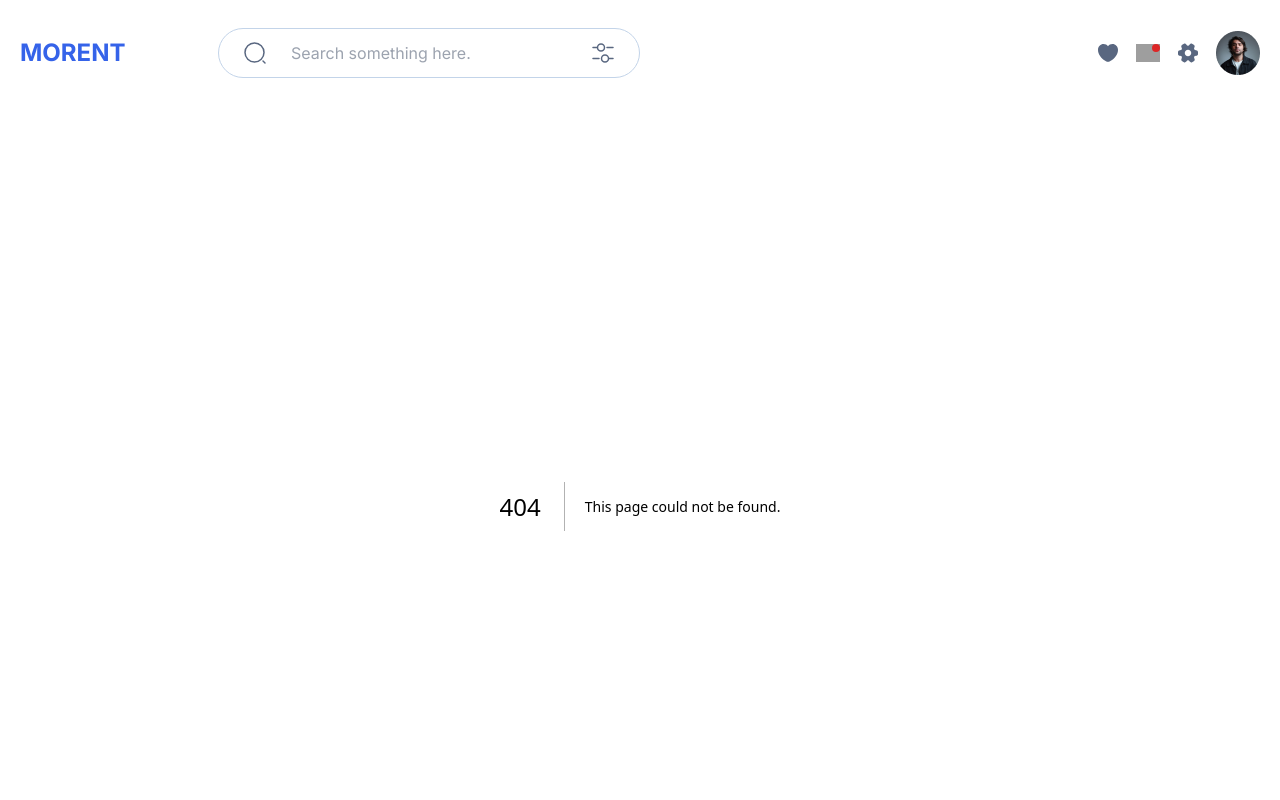
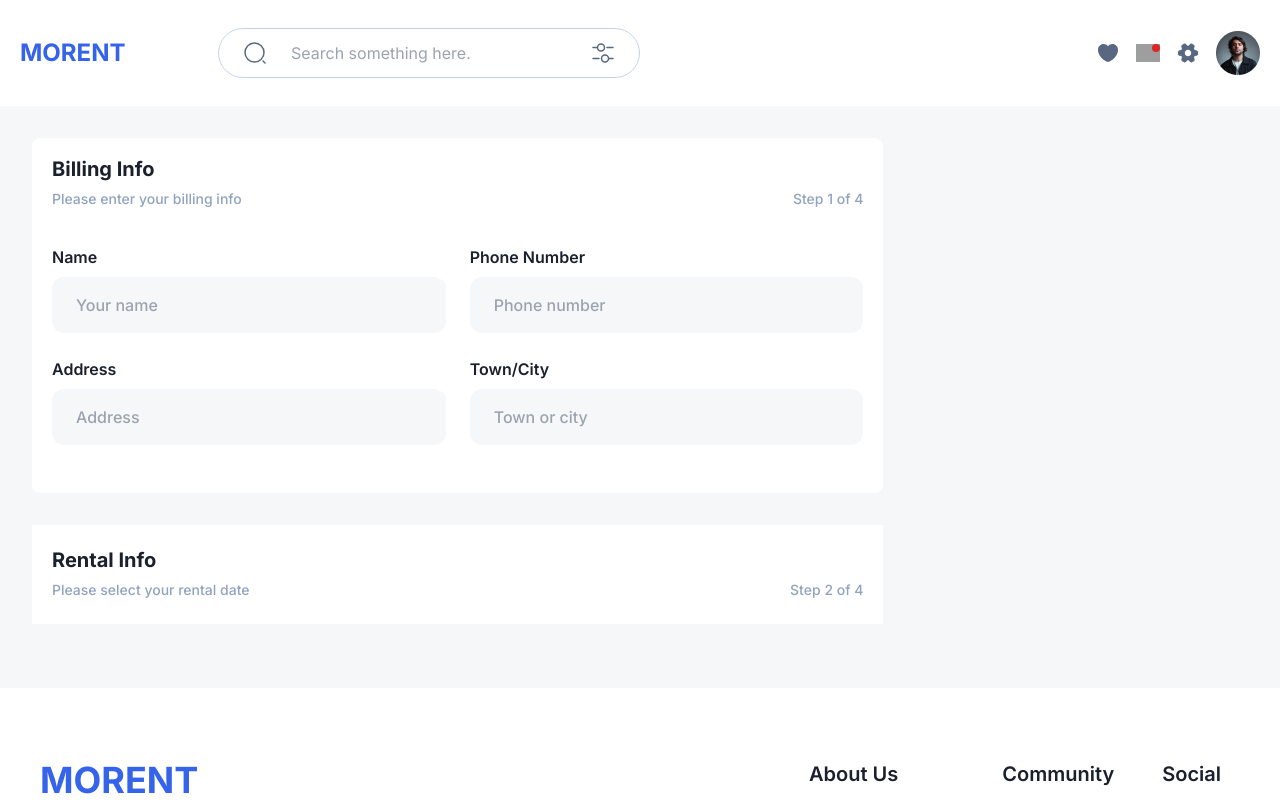
Before and after one commit to ShivaRajBadu/vehicle_rental, a Next.js app: page /rent-car in a window 1280 px wide. Before the commit this address had no page. Shown: the top 800 px of the page. Built offline with nearby package versions, Linux system fonts and the light colour scheme; grey boxes are pictures that could not be loaded.

Commit message:
build error fixes

```diff
--- a/src/app/globals.css
+++ b/src/app/globals.css
@@ -110,3 +110,11 @@ input[type="checkbox"]::before {
 input[type="checkbox"]:checked::before {
   transform: scale(1);
 }
+
+input[type="number"]::-webkit-inner-spin-button,
+input[type="number"]::-webkit-outer-spin-button {
+  -webkit-appearance: none;
+  -moz-appearance: none;
+  appearance: none;
+  margin: 0;
+}
--- /dev/null
+++ b/src/app/rent-car/page.tsx
@@ -0,0 +1,21 @@
+import CustomInput from "@/components/CustomInput";
+import BillingInfo from "@/components/rent_car/BillingInfo";
+import RentalInfo from "@/components/rent_car/RentalInfo";
+import Wrapper from "@/components/wrapper";
+import React from "react";
+
+const RentCar = () => {
+  return (
+    <Wrapper>
+      <div className="my-8 flex gap-6  items-start">
+        <main className="w-full">
+          <BillingInfo />
+          <RentalInfo />
+        </main>
+        <aside className="w-[40%]"></aside>
+      </div>
+    </Wrapper>
+  );
+};
+
+export default RentCar;
--- /dev/null
+++ b/src/components/CustomInput.tsx
@@ -0,0 +1,26 @@
+import React from "react";
+
+interface CustomInputProps {
+  type: string;
+  placeholder: string;
+  label: string;
+}
+const CustomInput = ({ type, placeholder, label }: CustomInputProps) => {
+  return (
+    <div className="">
+      <label
+        className="block text-[16px] text-[color:var(--secondary-dark-500)] font-semibold pb-2"
+        htmlFor=""
+      >
+        {label}
+      </label>
+      <input
+        className=" focus-visible:outline-none w-full rounded-xl bg-[--background] py-4 indent-6 font-medium  text-[16px] :placeholder:text-[--secondary-dark-300] :placeholder:text-[14px] :placeholder:font-medium"
+        type={type}
+        placeholder={placeholder}
+      />
+    </div>
+  );
+};
+
+export default CustomInput;
--- a/src/components/car_details/CarInfo.tsx
+++ b/src/components/car_details/CarInfo.tsx
@@ -16,8 +16,9 @@ const CarInfo = () => {
       </div>
       <CarReviewStar carNumberOfReviews={2} />
       <p className="text-[16px] md:text-[20px] font-normal text-[color:var(--secondary-dark-400)] py-8">
-        NISMO has become the embodiment of Nissan's outstanding performance,
-        inspired by the most unforgiving proving ground, the "race track".
+        NISMO has become the embodiment of Nissan&apos;s outstanding
+        performance, inspired by the most unforgiving proving ground, the
+        &quot;Trace track&quot;.
       </p>
       <div className="grid grid-cols-1 md:grid-cols-2 grid-rows-2 py-4 gap-2 md:gap-x-10 md:gap-y-6">
         <CarFeature label="Gasoline" value="70L" />
--- a/src/components/car_section/RentNowButton.tsx
+++ b/src/components/car_section/RentNowButton.tsx
@@ -10,7 +10,7 @@ const RentNowButton = ({
   const router = useRouter();
   return (
     <button
-      onClick={() => router.push("/detail")}
+      onClick={() => router.push("/rent-car")}
       className="bg-[color:var(--primary-dark-500)] rounded-md font-bold   text-[color:var(--white)] hover:bg-[color:var(--primary-dark-600)] duration-200"
       style={{
         paddingBlock: paddingY,
--- /dev/null
+++ b/src/components/rent_car/BillingInfo.tsx
@@ -0,0 +1,27 @@
+import React from "react";
+import CustomInput from "../CustomInput";
+import CartTitle from "./CartTitle";
+
+const BillingInfo = () => {
+  return (
+    <div className="bg-[--white] py-4 rounded-lg p-5">
+      <CartTitle
+        title="Billing Info"
+        subtitle="Please enter your billing info"
+        stepNumber={1}
+      />
+      <div className="grid grid-cols-2 grid-rows-2 gap-6 my-8">
+        <CustomInput type="text" placeholder="Your name" label="Name" />
+        <CustomInput
+          type="number"
+          placeholder="Phone number"
+          label="Phone Number"
+        />
+        <CustomInput type="text" placeholder="Address" label="Address" />
+        <CustomInput type="text" placeholder="Town or city" label="Town/City" />
+      </div>
+    </div>
+  );
+};
+
+export default BillingInfo;
--- /dev/null
+++ b/src/components/rent_car/CartTitle.tsx
@@ -0,0 +1,26 @@
+import React from "react";
+
+interface CartTitleProps {
+  title: string;
+  subtitle: string;
+  stepNumber: number;
+}
+const CartTitle = ({ title, subtitle, stepNumber }: CartTitleProps) => {
+  return (
+    <div>
+      <h2 className="font-bold text-[20px] text-[color:var(--secondary-dark-500)] ">
+        {title}
+      </h2>
+      <div className="flex justify-between py-1">
+        <p className="font-medium text-[14px] text-[color:var(--secondary-dark-300)] ">
+          {subtitle}
+        </p>
+        <p className="font-medium text-[14px] text-[color:var(--secondary-dark-300)] ">
+          Step {stepNumber} of 4
+        </p>
+      </div>
+    </div>
+  );
+};
+
+export default CartTitle;
--- /dev/null
+++ b/src/components/rent_car/RentalInfo.tsx
@@ -0,0 +1,16 @@
+import React from "react";
+import CartTitle from "./CartTitle";
+
+const RentalInfo = () => {
+  return (
+    <div className="my-8 bg-[color:var(--white)] p-5">
+      <CartTitle
+        title="Rental Info"
+        subtitle="Please select your rental date"
+        stepNumber={2}
+      />
+    </div>
+  );
+};
+
+export default RentalInfo;
```
